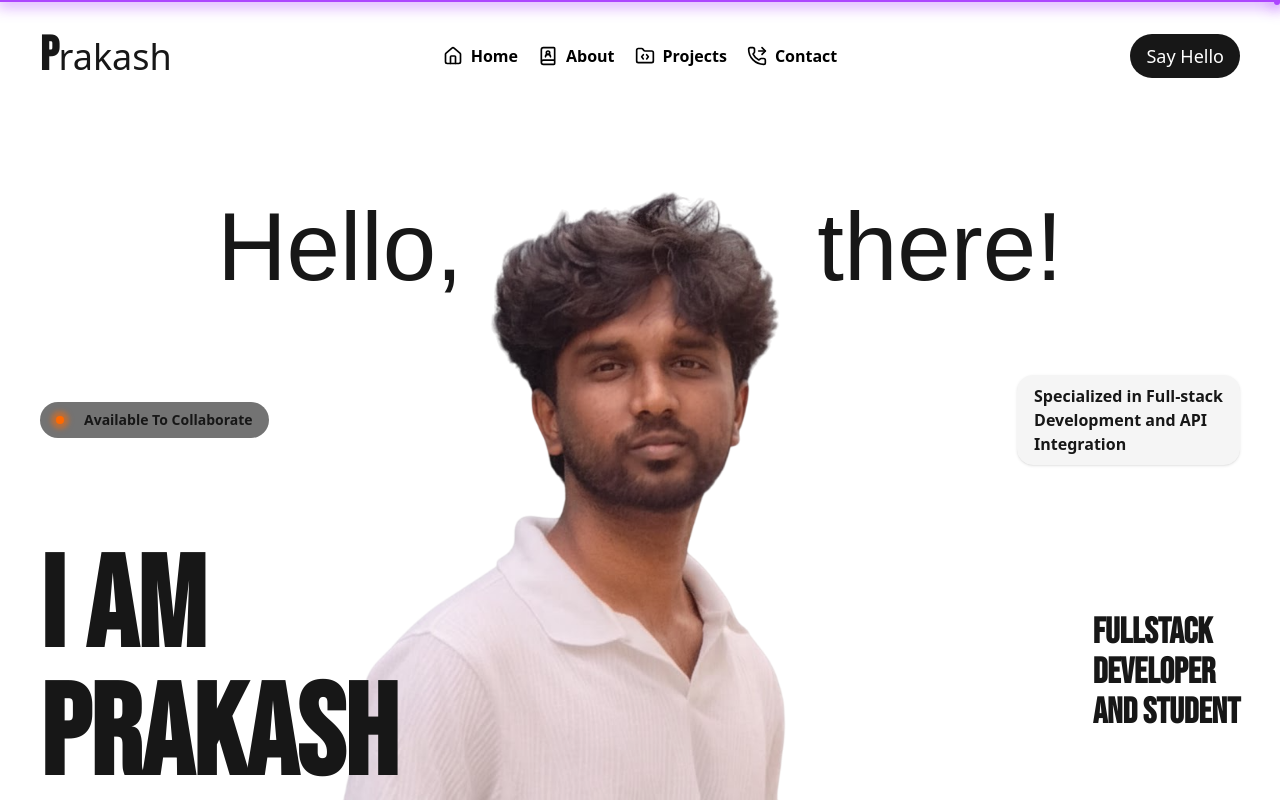
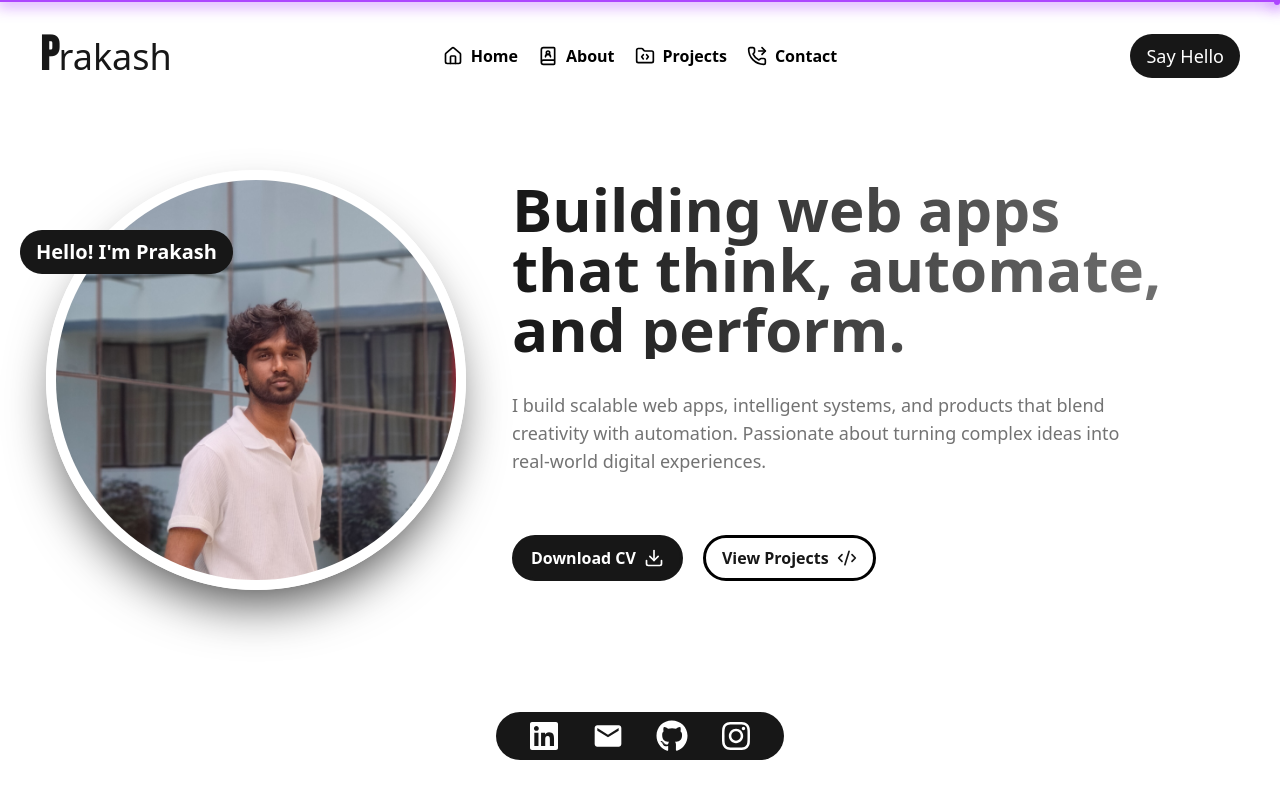
Before and after one commit to praghu-b/next-portfolio, a Next.js app: page / in a window 1280 px wide. Shown: the top 802 px of the page. Built offline with nearby package versions, Linux system fonts and the light colour scheme; a web font is replaced by a local one.

Commit message:
style(hero): redesigned hero section

```diff
--- a/src/components/sections/Hero.tsx
+++ b/src/components/sections/Hero.tsx
@@ -1,75 +1,69 @@
 import Image from 'next/image';
 import Link from 'next/link';
 import { motion } from 'framer-motion';
-import Prakash from '../../../public/Me/prakash.png';
-import { Code, GraduationCap, HeartHandshake } from 'lucide-react';
+import Prakash from '../../../public/Me/prakash-full.jpg';
+import { Code2, Download } from 'lucide-react';
+import { FaGithub, FaInstagram, FaLinkedin } from "react-icons/fa";
+import { MdMail } from 'react-icons/md';
+import { Button } from '../common/Button';
 
 export default function HeroSection() {
+    const socialLinks = [{ label: "LinkedIn", icon: FaLinkedin, link: 'https://linkedin.com/in/prakash-balamurugan' }, { label: "Email", icon: MdMail, link: 'mailto:prakashbalan555@gmail.com' }, { label: "GitHub", icon: FaGithub, link: 'https://github.com/praghu-b' }, { label: "Instagram", icon: FaInstagram, link: 'https://instagram.com/praghu._b' }]
+
     return (
-        <section className="relative min-h-screen w-full flex items-center justify-center">
-            <div className='absolute w-full md:max-w-7xl flex flex-col items-center justify-between md:px-10 space-y-20 md:mt-50'>
-                <div className='w-full flex font-fancy items-center justify-center text-center'>
-                    <motion.div
-                        className="flex-1 text-8xl"
-                        initial={{ x: "-100vw" }}
-                        animate={{ x: 0 }}
-                        transition={{ delay: 0.2, duration: 0.5, ease: "easeOut" }}
-                    >
-                        Hello,
-                    </motion.div>
-                    <motion.div
-                        className="flex-1 text-8xl"
-                        initial={{ x: "100vw" }}
-                        animate={{ x: 0 }}
-                        transition={{ delay: 0.2, duration: 0.5, ease: "easeOut" }}
-                    >
-                        there!
-                    </motion.div>
-                </div>
-                <div className='w-full flex items-center justify-between'>
-                    <motion.div
-                        className='bg-accent text-foreground flex items-center gap-5 px-4 py-2 rounded-full font-semibold'
-                        initial={{ x: "-100vw" }}
-                        animate={{ x: 0 }}
-                        transition={{ delay: 0.4, duration: 0.5, ease: "easeOut" }}
-                    >
-                        <div className="w-2 h-2 bg-orange-500 rounded-full shadow-[0_0px_5px_5px_rgba(255,105,0,0.5)]"></div>
-                        <span className='text-sm'>Available To Collaborate</span>
-                    </motion.div>
-                    <motion.div
-                        className='backdrop-blur-lg bg-muted border border-muted rounded-2xl px-4 py-2 shadow'
-                        initial={{ x: "100vw" }}
-                        animate={{ x: 0 }}
-                        transition={{ delay: 0.4, duration: 0.5, ease: "easeOut" }}
-                    >
-                        <h1 className='font-semibold'>Specialized in Full-stack <br />Development and API <br />Integration</h1>
-                    </motion.div>
-                </div>
-                <div className="relative w-full flex items-center justify-between">
-                    <motion.h2 className='text-9xl z-10 text-start font-climate font-semibold'
-                        initial={{ x: "-100vw" }}
-                        animate={{ x: 0 }}
-                        transition={{ delay: 0.6, duration: 0.5, ease: "easeOut" }}
-                    >
-                        I AM <br /> PRAKASH
-                    </motion.h2>
-                    <motion.h3 className='text-4xl z-10 text-start font-climate font-semibold'
-                        initial={{ x: "100vw" }}
-                        animate={{ x: 0 }}
-                        transition={{ delay: 0.6, duration: 0.5, ease: "easeOut" }}
-                    >
-                        FULLSTACK <br /> DEVELOPER <br /> AND STUDENT
-                    </motion.h3>
+        <section className="relative min-h-screen w-full flex flex-col items-center justify-center space-y-10">
+            <div className="max-w-7xl mx-auto flex items-center">
+                <motion.div
+                    className='relative flex-2 w-full flex justify-center'
+                    initial={{ y: "50vh", opacity: 0 }}
+                    animate={{ y: 0, opacity: 1 }}
+                    transition={{ duration: 0.5, ease: "easeOut" }}
+                >
+                    <div className='overflow-hidden rounded-full border-10 border-white shadow-2xl shadow-black/70'>
+                        <Image src={Prakash} alt='Image of Prakash' className='w-[400px] h-[400px] object-cover object-[30%_70%]' />
+                    </div>
+                    <p className='absolute top-15 left-5 bg-primary text-white py-2 px-4 rounded-full font-semibold text-xl'>Hello! I'm Prakash</p>
+                </motion.div>
+                <div className='flex-3 space-y-8'>
+                    <h3 className='text-6xl font-bold md:w-7/8 bg-gradient-to-r from-primary to-secondary bg-clip-text text-transparent'>Building web apps that think, automate, and perform.</h3>
+                    <h6 className='text-lg text-accent md:w-4/5'>I build scalable web apps, intelligent systems, and products that blend creativity with automation. Passionate about turning complex ideas into real-world digital experiences.</h6>
+                    <div className="flex items-center space-x-5">
+                        <Button label={"Download CV"} variant='primary' icon={Download} onClick={() => window.open("/docs/Prakash_Resume.pdf")} />
+                        <Button label={"View Projects"} variant='outline' icon={Code2} href='#projects' />
+                    </div>
                 </div>
             </div>
-            <motion.div
-                className='absolute w-full flex items-center justify-center'
-                initial={{ y: "200vh" }}
-                animate={{ y: 0 }}
-                transition={{ duration: 0.5, ease: "easeOut" }}
-            >
-                <Image src={Prakash} alt='Image of Prakash' className='w-200 bg-gradient-to-b from-0% via-white/0 to-transparent' />
-            </motion.div>
-        </section>
+            <div className='absolute bottom-10'>
+                <ul className='bg-primary py-2 px-8 rounded-full flex items-center gap-8'>
+                    {socialLinks.map(({ label, link, icon: Icon }) => (
+                        <motion.li
+                            key={label}
+                            whileHover="hover"
+                            initial="initial"
+                            variants={{
+                                hover: {},
+                                initial: {}
+                            }}
+                            className="flex items-center gap-2"
+                        >
+                            <Link href={link} className="flex items-center">
+                                <Icon className="w-8 h-8 text-white" />
+                                <motion.p
+                                    variants={{
+                                        hover: { opacity: 1, width: "auto", marginLeft: 8 },
+                                        initial: { opacity: 0, width: 0, marginLeft: 0 }
+                                    }}
+                                    transition={{ duration: 0.3 }}
+                                    className="text-white font-medium overflow-hidden"
+                                >
+                                    {label}
+                                </motion.p>
+                            </Link>
+                        </motion.li>
+                    ))}
+                </ul>
+
+            </div>
+        </section >
     )
 }
```
